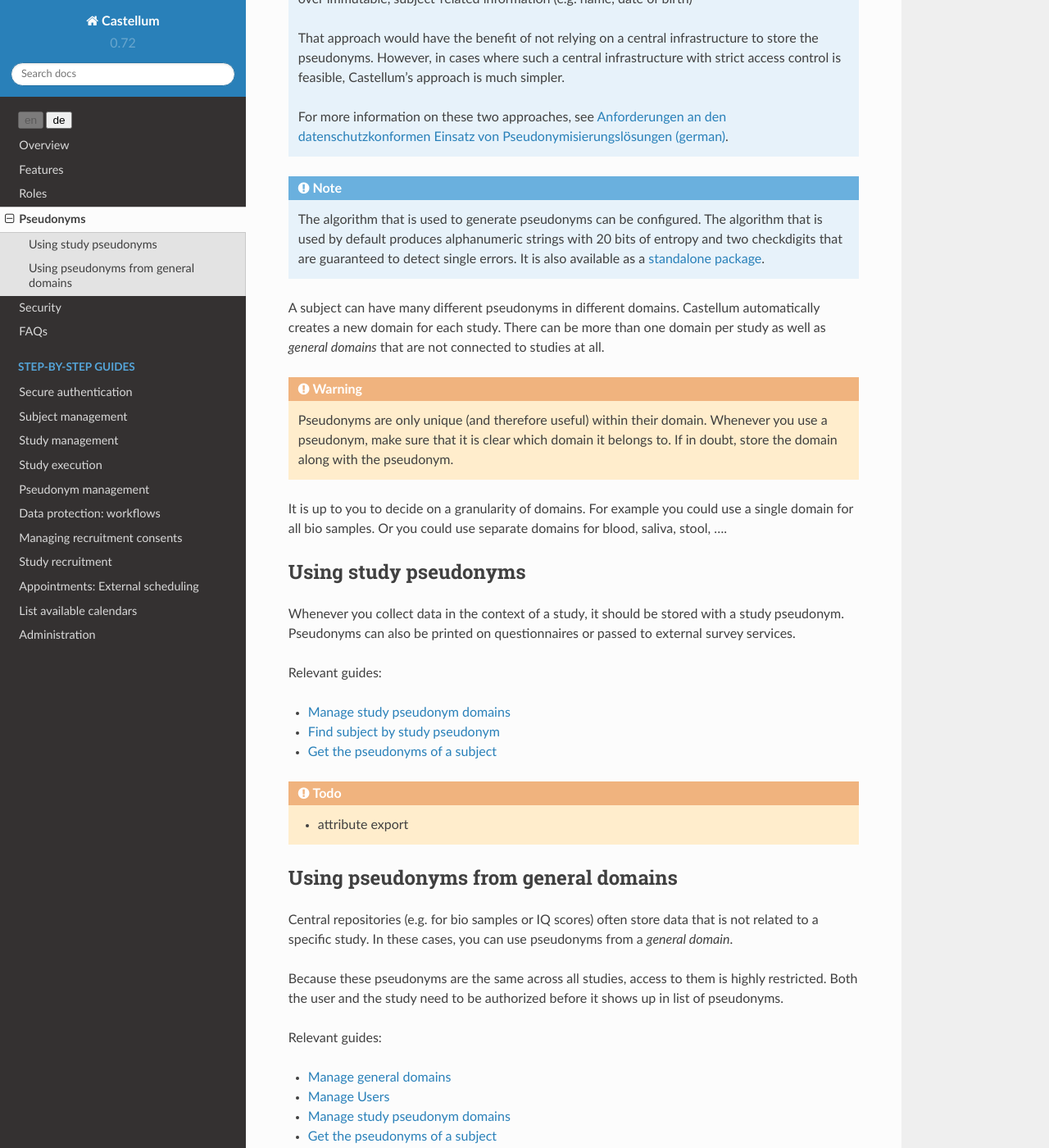
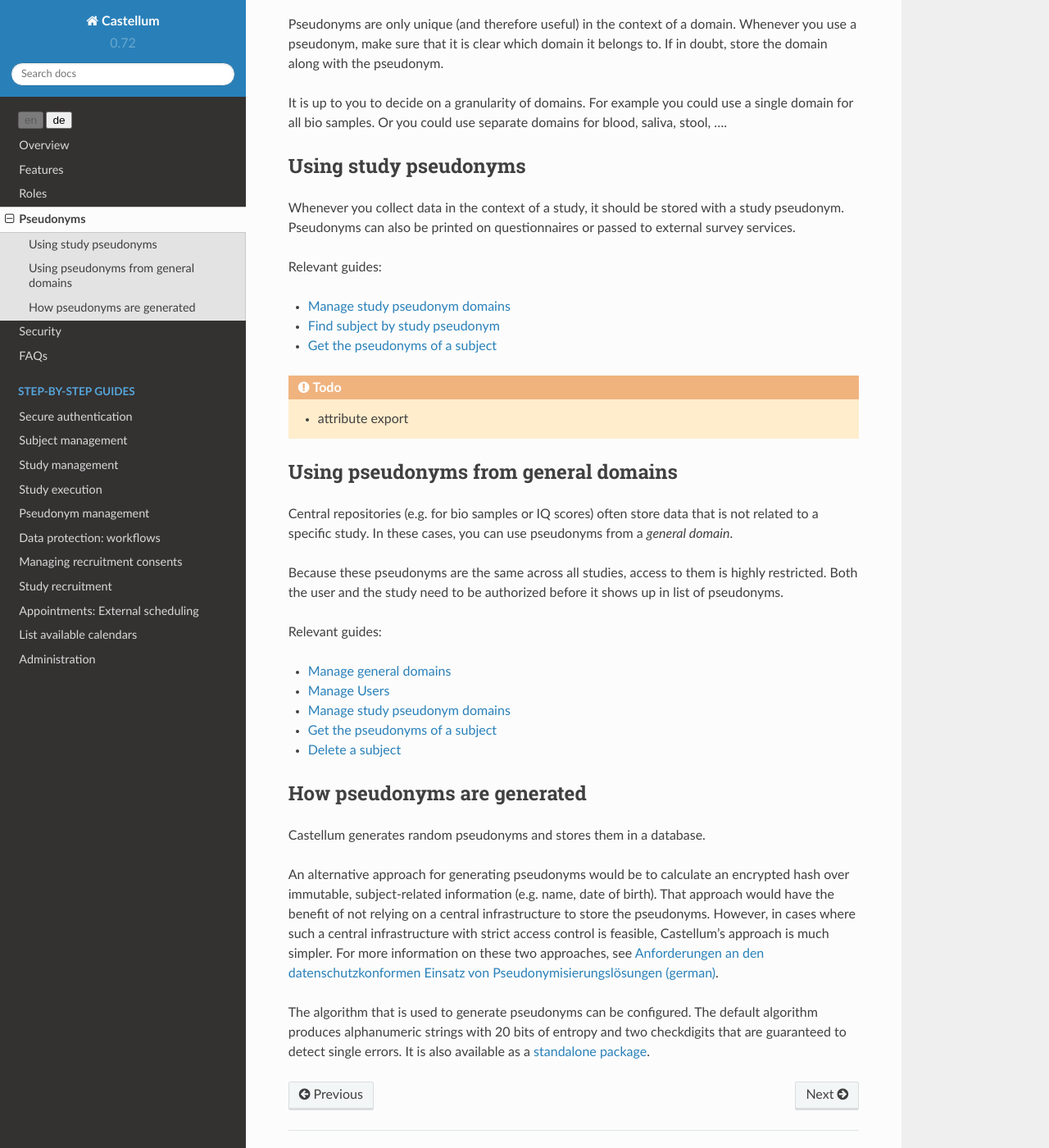
Before and after one commit to DouglasNeuroInformatics/castellum, a Sphinx documentation site: the page built from source/pseudonyms.rst, in a window 1280 px wide and 1400 px high, scrolled down 459 px. Shown: the whole window at 82% size. Built offline with Sphinx 7.4.7 and the Read the Docs theme 2.0.0, drawn with Linux system fonts in a browser that asks for light colours; part of the change alters nothing that is shown; some of the changed text lies outside the part shown.

Commit message:
avoid excessive note markup

```diff
--- a/source/pseudonyms.rst
+++ b/source/pseudonyms.rst
@@ -10,36 +10,14 @@ through castellum.
     Traces of contact data can also exist in the systems that are used for
     communication, e.g. email servers or payment providers.
 
-.. note::
-    An alternative approach for generating pseudonyms would be to calculate an
-    encrypted hash over immutable, subject-related information (e.g. name, date
-    of birth)
-
-    That approach would have the benefit of not relying on a central
-    infrastructure to store the pseudonyms. However, in cases where such a
-    central infrastructure with strict access control is feasible, Castellum's
-    approach is much simpler.
-
-    For more information on these two approaches, see `Anforderungen an den
-    datenschutzkonformen Einsatz von Pseudonymisierungslösungen (german)
-    <https://www.de.digital/DIGITAL/Redaktion/DE/Digital-Gipfel/Download/2018/p9-datenschutzkonformer-einsatz-von-pseudonymisierungsloesungen.pdf>`_.
-
-.. note::
-    The algorithm that is used to generate pseudonyms can be configured. The
-    algorithm that is used by default produces alphanumeric strings with 20
-    bits of entropy and two checkdigits that are guaranteed to detect single
-    errors. It is also available as a `standalone package
-    <https://pypi.org/project/castellum-pseudonyms/>`_.
-
 A subject can have many different pseudonyms in different domains. Castellum
 automatically creates a new domain for each study. There can be more than one
 domain per study as well as *general domains* that are not connected to studies
 at all.
 
-.. warning::
-    Pseudonyms are only unique (and therefore useful) within their domain.
-    Whenever you use a pseudonym, make sure that it is clear which domain it
-    belongs to. If in doubt, store the domain along with the pseudonym.
+Pseudonyms are only unique (and therefore useful) in the context of a domain.
+Whenever you use a pseudonym, make sure that it is clear which domain it
+belongs to. If in doubt, store the domain along with the pseudonym.
 
 It is up to you to decide on a granularity of domains. For example you could
 use a single domain for all bio samples. Or you could use separate domains for
@@ -81,3 +59,22 @@ Relevant guides:
 -   :ref:`study-domains`
 -   :ref:`subject-get-pseudonym`
 -   :ref:`subject-delete`
+
+How pseudonyms are generated
+----------------------------
+
+Castellum generates random pseudonyms and stores them in a database.
+
+An alternative approach for generating pseudonyms would be to calculate an
+encrypted hash over immutable, subject-related information (e.g. name, date of
+birth). That approach would have the benefit of not relying on a central
+infrastructure to store the pseudonyms. However, in cases where such a central
+infrastructure with strict access control is feasible, Castellum's approach is
+much simpler. For more information on these two approaches, see `Anforderungen
+an den datenschutzkonformen Einsatz von Pseudonymisierungslösungen (german)
+<https://www.de.digital/DIGITAL/Redaktion/DE/Digital-Gipfel/Download/2018/p9-datenschutzkonformer-einsatz-von-pseudonymisierungsloesungen.pdf>`_.
+
+The algorithm that is used to generate pseudonyms can be configured. The
+default algorithm produces alphanumeric strings with 20 bits of entropy and two
+checkdigits that are guaranteed to detect single errors. It is also available
+as a `standalone package <https://pypi.org/project/castellum-pseudonyms/>`_.
```
